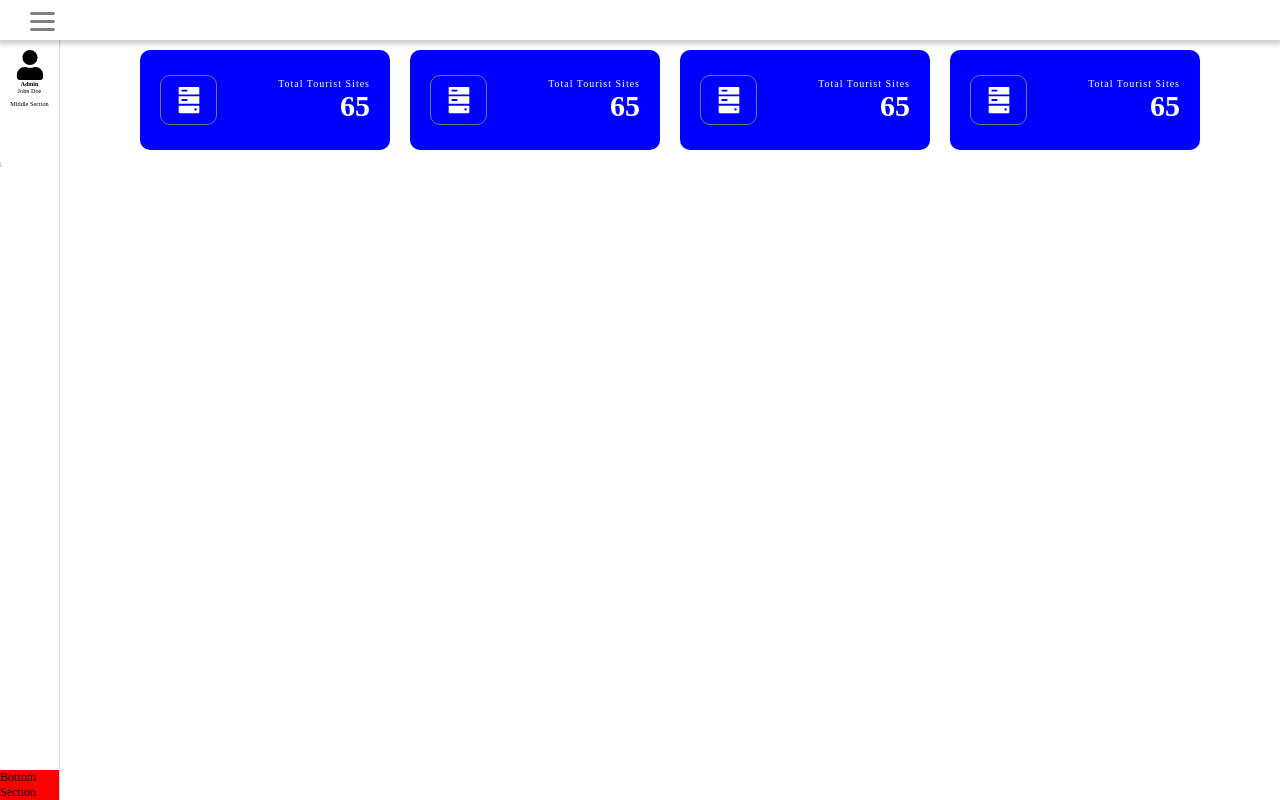
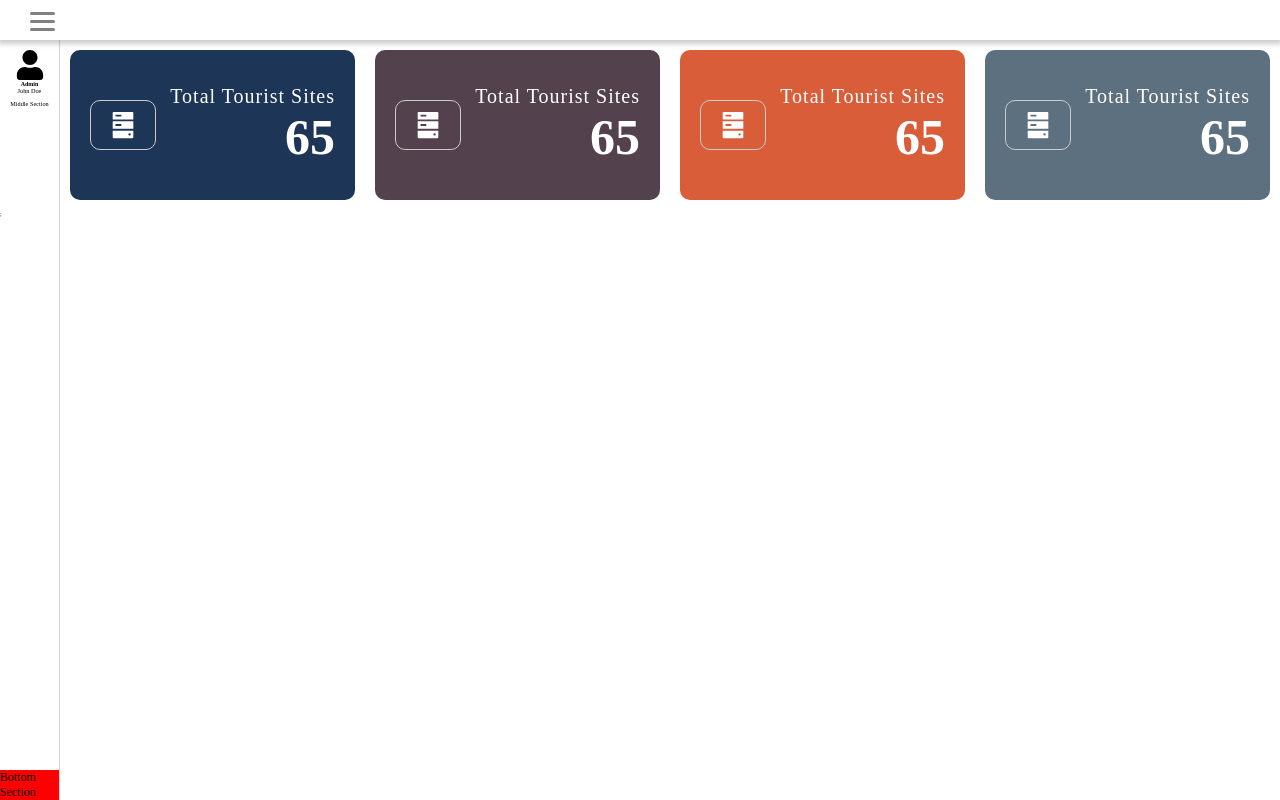
Before and after one commit to PrinceNarteh/tourism, a Next.js app: page /dashboard in a window 1280 px wide. Built offline with nearby package versions, Linux system fonts and the light colour scheme.

Commit message:
adds colors to the summary cards

```diff
--- a/components/Card.tsx
+++ b/components/Card.tsx
@@ -28,15 +28,15 @@ const CardStyle = styled.div`
   justify-content: space-around;
   align-items: center;
   border-radius: 1rem;
-  height: 10rem;
-  min-width: 22rem;
-  max-width: 25rem;
+  height: 15rem;
+  min-width: 25rem;
+  max-width: 30rem;
   padding: 2rem;
   color: #fff;
 
   .card__icon {
     flex: 1;
-    border: 1px solid #777;
+    border: 1px solid #ccc;
     padding: 0.2rem;
     display: flex;
     justify-content: center;
@@ -51,14 +51,14 @@ const CardStyle = styled.div`
     flex: 3;
 
     h3 {
-      font-size: 1rem;
+      font-size: 2rem;
       font-weight: 400;
       letter-spacing: 1px;
       text-transform: capitalize;
     }
 
     p {
-      font-size: 3rem;
+      font-size: 5rem;
       font-weight: bolder;
     }
   }
--- a/components/Summary.tsx
+++ b/components/Summary.tsx
@@ -7,25 +7,25 @@ export const Summary = () => {
   return (
     <SummaryStyle>
       <Card
-        bgColor="blue"
+        bgColor="#1D3557"
         icon={<AiFillHdd size={30} color="#fff" />}
         label="Total Tourist Sites"
         stats={65}
       />
       <Card
-        bgColor="blue"
+        bgColor="#54414E"
         icon={<AiFillHdd size={30} color="#fff" />}
         label="Total Tourist Sites"
         stats={65}
       />
       <Card
-        bgColor="blue"
+        bgColor="#D95D39"
         icon={<AiFillHdd size={30} color="#fff" />}
         label="Total Tourist Sites"
         stats={65}
       />
       <Card
-        bgColor="blue"
+        bgColor="#5D707F"
         icon={<AiFillHdd size={30} color="#fff" />}
         label="Total Tourist Sites"
         stats={65}
```
